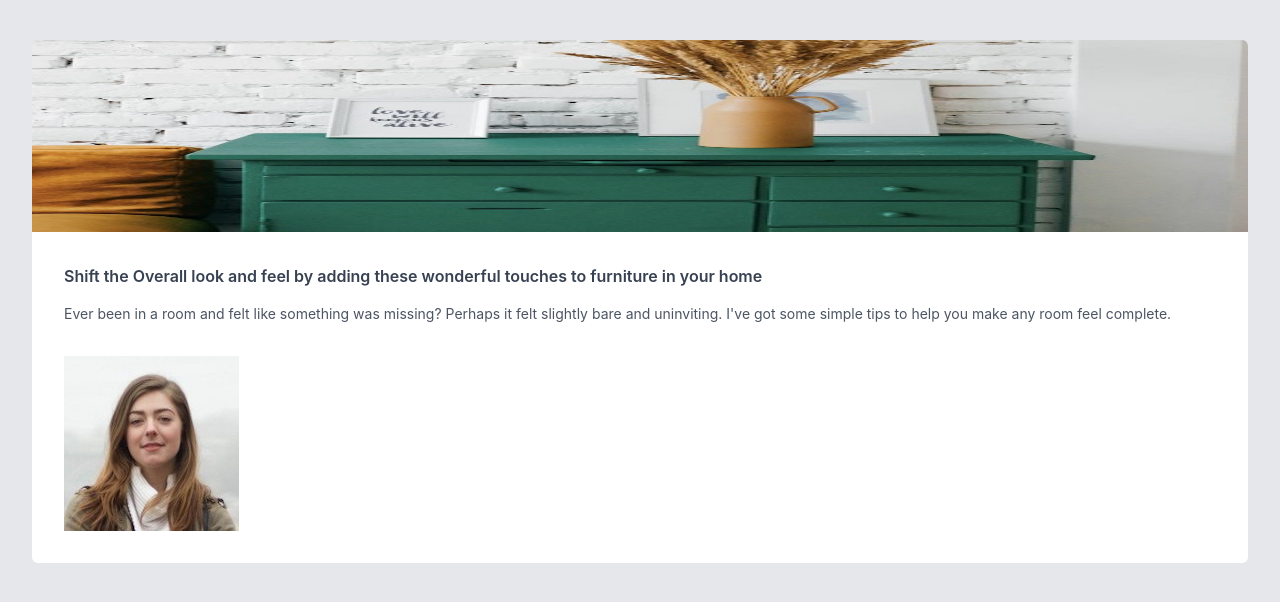
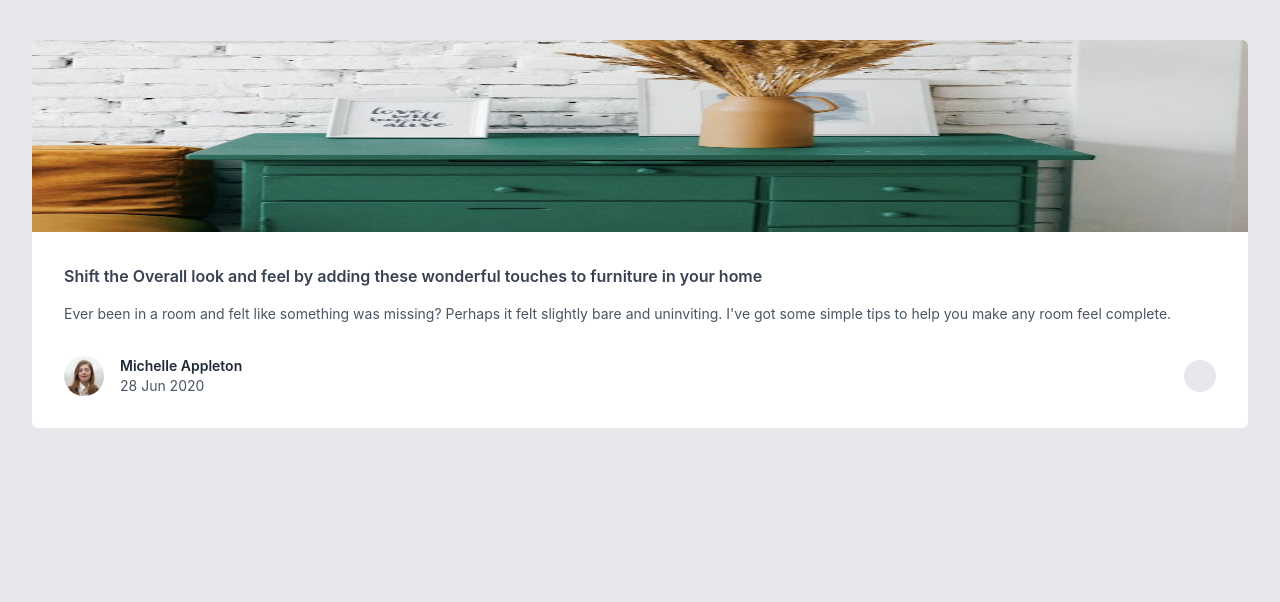
Before and after one commit to lucky15987/article_preview_component, a Next.js app: page / in a window 1280 px wide. Shown: the top 602 px of the page. Built offline with nearby package versions, Linux system fonts and the light colour scheme.

Commit message:
created user profile info and styling

```diff
--- a/pages/index.js
+++ b/pages/index.js
@@ -15,7 +15,14 @@ export default function Home() {
           <p className='text-gray-600 text-sm mt-4'>Ever been in a room and felt like something was missing? Perhaps it felt slightly bare and uninviting. I've got some simple tips to help you make any room feel complete.</p>
           <div className="flex items-center mt-8">
              <div className="flex item-center">
-                <img src="./images/avatar-michelle.jpg" alt="profile picture of user Michelle" />
+                <img className='h-10 w-10 rounded-full' src="./images/avatar-michelle.jpg" alt="profile picture of user Michelle" />
+                <div className="ml-4">
+                  <p className='text-gray-800 text-sm font-semibold'>Michelle Appleton</p>
+                  <p className='text-gray-600 text-sm'>28 Jun 2020</p>
+                </div>
+             </div>
+             <div className="w-8 h-8 ml-auto bg-gray-200 rounded-full">
+
              </div>
           </div>
       </div>
```
